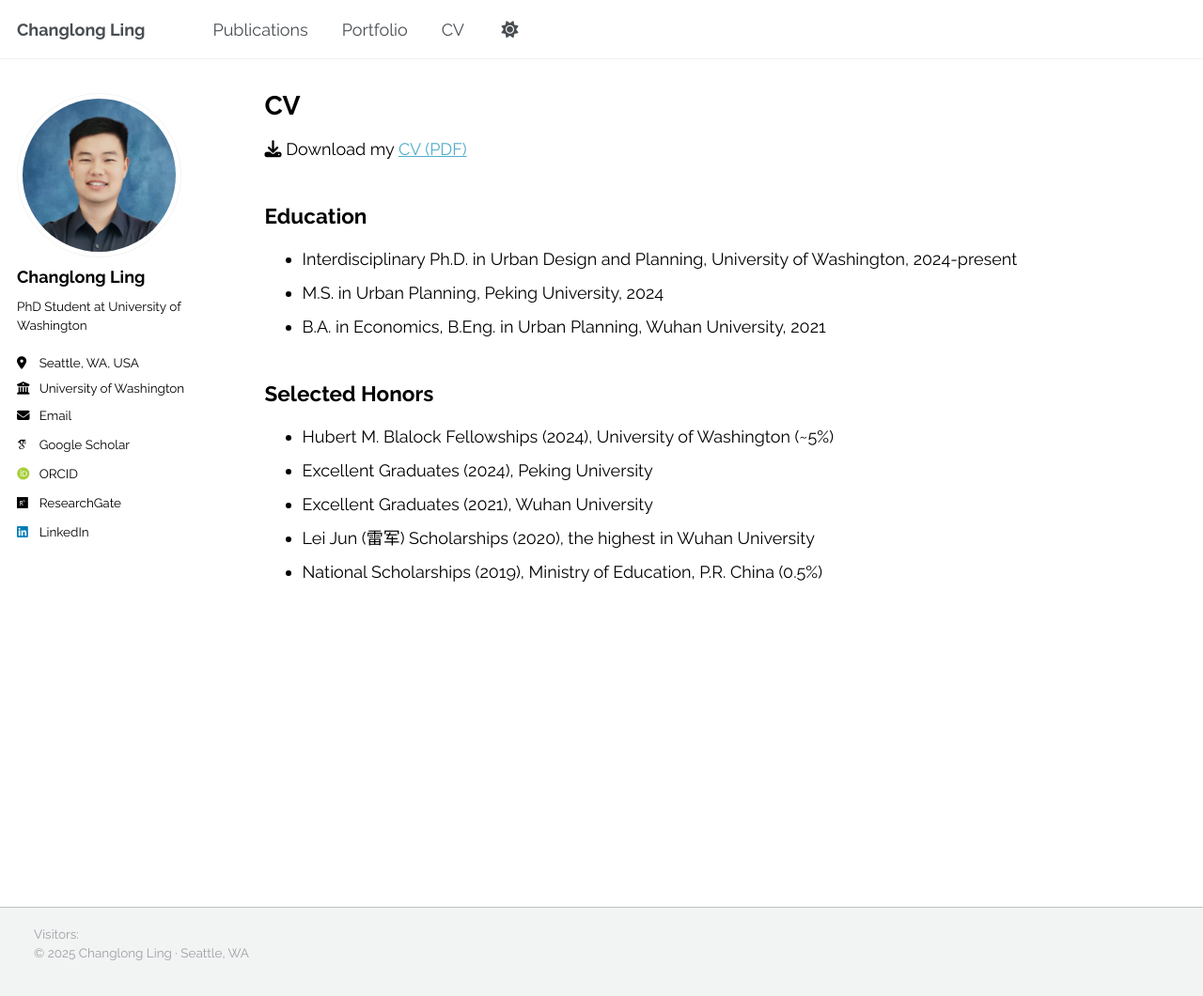
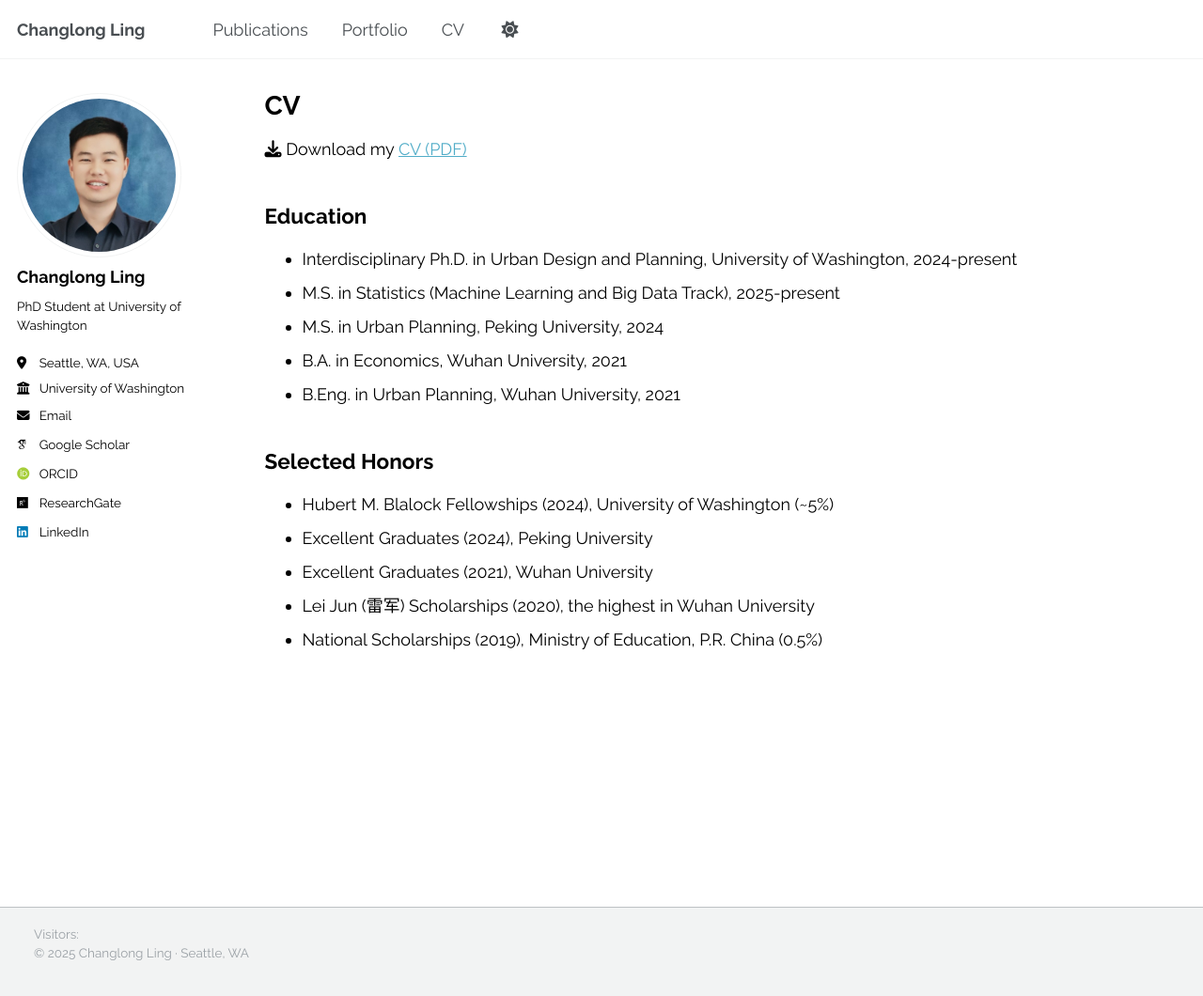
Before and after one commit to ChanglongLing/changlongling.github.io, a Jekyll site: the page built from _pages/cv.md, in a window 1280 px wide and 1060 px high. Shown: the whole window at 94% size. Built offline with Jekyll 4.4.1, drawn with Linux system fonts in a browser that asks for light colours; some web fonts are replaced; comment, search, counter and statistics services are not loaded.

Commit message:
Update cv.md

```diff
--- a/_pages/cv.md
+++ b/_pages/cv.md
@@ -14,8 +14,10 @@ redirect_from:
 Education
 -----
 * Interdisciplinary Ph.D. in Urban Design and Planning, University of Washington, 2024-present
+* M.S. in Statistics (Machine Learning and Big Data Track), 2025-present
 * M.S. in Urban Planning, Peking University, 2024
-* B.A. in Economics, B.Eng. in Urban Planning, Wuhan University, 2021
+* B.A. in Economics, Wuhan University, 2021
+* B.Eng. in Urban Planning, Wuhan University, 2021
 
 Selected Honors
 -----
```
